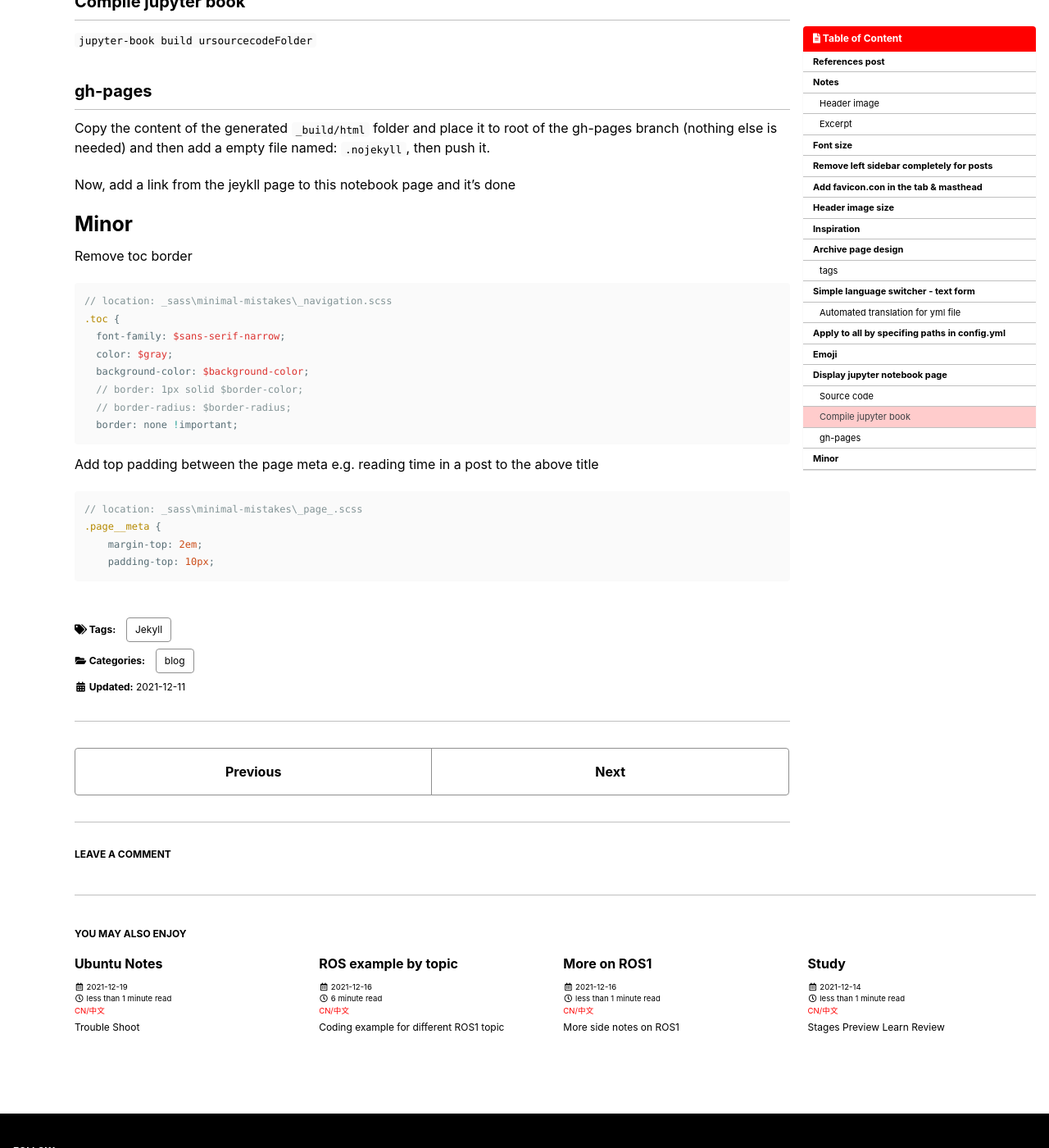
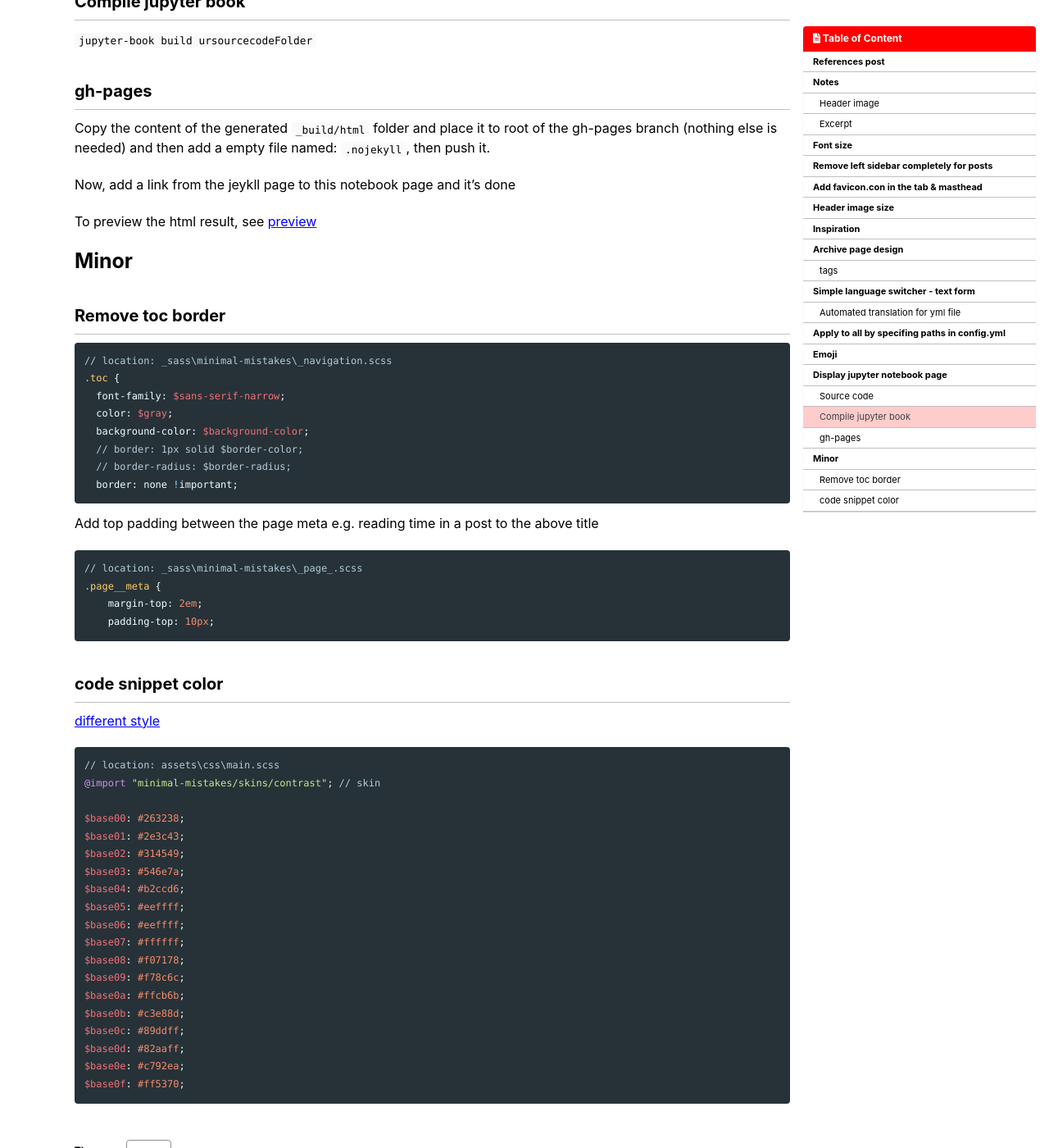
Before and after one commit to postsent/postsent.github.io, a Jekyll site: the page built from _posts/jeykll/2021-12-11-Jekyll-custom.md, in a window 1280 px wide and 1400 px high, scrolled down 6232 px. Shown: the whole window at 82% size. Built offline with Jekyll 4.4.1, drawn with Linux system fonts in a browser that asks for light colours; cached includes are drawn as plain includes; emoji names are drawn with the system emoji font; comment, search, counter and statistics services are not loaded.

Commit message:
change color of code snippet

````diff
--- a/_posts/jeykll/2021-12-11-Jekyll-custom.md
+++ b/_posts/jeykll/2021-12-11-Jekyll-custom.md
@@ -261,8 +261,11 @@ Copy the content of the generated ``_build/html`` folder and place it to root of
 
 Now, add a link from the jeykll page to this notebook page and it's done
 
+To preview the html result, see [preview](https://jupyterbook.org/start/build.html)
 # Minor
-Remove toc border
+
+## Remove toc border
+
 ```scss
 // location: _sass\minimal-mistakes\_navigation.scss
 .toc {
@@ -281,3 +284,27 @@ Add top padding between the page meta e.g. reading time in a post to the above t
     margin-top: 2em;
     padding-top: 10px;
 ```
+## code snippet color
+
+[different style](https://mmistakes.github.io/minimal-mistakes/docs/stylesheets/)
+```scss
+// location: assets\css\main.scss
+@import "minimal-mistakes/skins/{{ site.minimal_mistakes_skin | default: 'default' }}"; // skin
+
+$base00: #263238;
+$base01: #2e3c43;
+$base02: #314549;
+$base03: #546e7a;
+$base04: #b2ccd6;
+$base05: #eeffff;
+$base06: #eeffff;
+$base07: #ffffff;
+$base08: #f07178;
+$base09: #f78c6c;
+$base0a: #ffcb6b;
+$base0b: #c3e88d;
+$base0c: #89ddff;
+$base0d: #82aaff;
+$base0e: #c792ea;
+$base0f: #ff5370;
+```
--- a/assets/css/main.scss
+++ b/assets/css/main.scss
@@ -6,22 +6,21 @@
 
 @import "minimal-mistakes/skins/{{ site.minimal_mistakes_skin | default: 'default' }}"; // skin
 
-/* solarized light syntax highlighting (base16) */
-$base00: #fafafa !important;
-$base01: #073642 !important;
-$base02: #586e75 !important;
-$base03: #657b83 !important;
-$base04: #839496 !important;
-$base05: #586e75 !important;
-$base06: #eee8d5 !important;
-$base07: #fdf6e3 !important;
-$base08: #dc322f !important;
-$base09: #cb4b16 !important;
-$base0a: #b58900 !important;
-$base0b: #859900 !important;
-$base0c: #2aa198 !important;
-$base0d: #268bd2 !important;
-$base0e: #6c71c4 !important;
-$base0f: #d33682 !important;
+$base00: #263238;
+$base01: #2e3c43;
+$base02: #314549;
+$base03: #546e7a;
+$base04: #b2ccd6;
+$base05: #eeffff;
+$base06: #eeffff;
+$base07: #ffffff;
+$base08: #f07178;
+$base09: #f78c6c;
+$base0a: #ffcb6b;
+$base0b: #c3e88d;
+$base0c: #89ddff;
+$base0d: #82aaff;
+$base0e: #c792ea;
+$base0f: #ff5370;
 
 @import "minimal-mistakes"; // main partials
````
